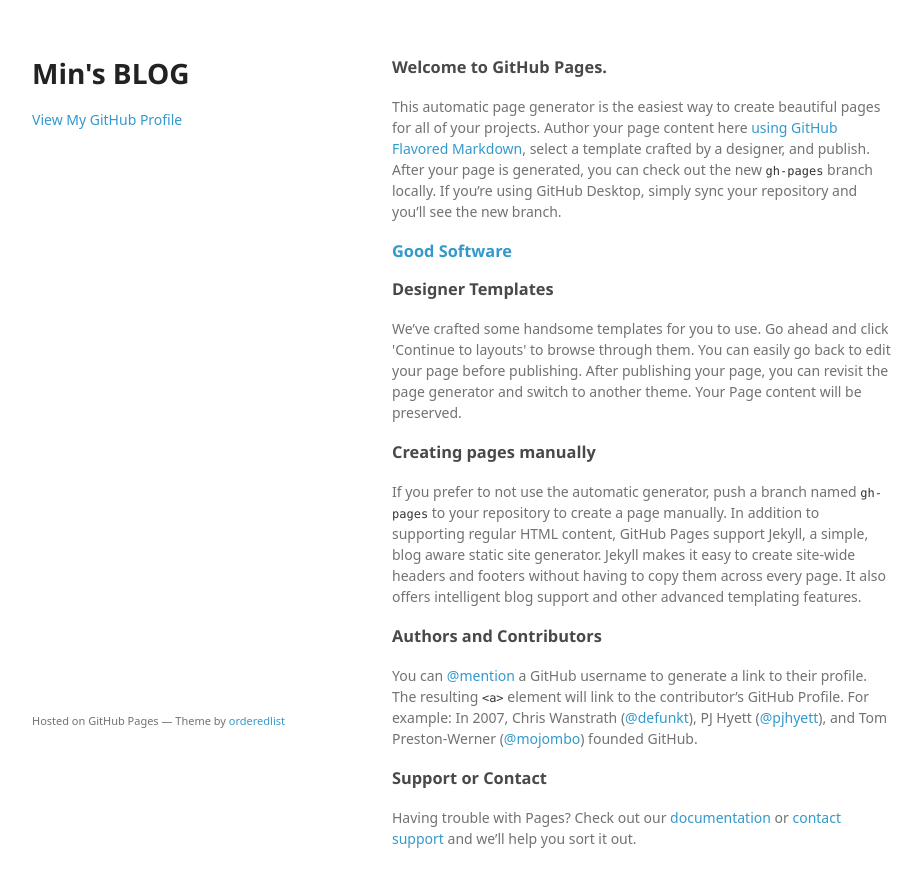
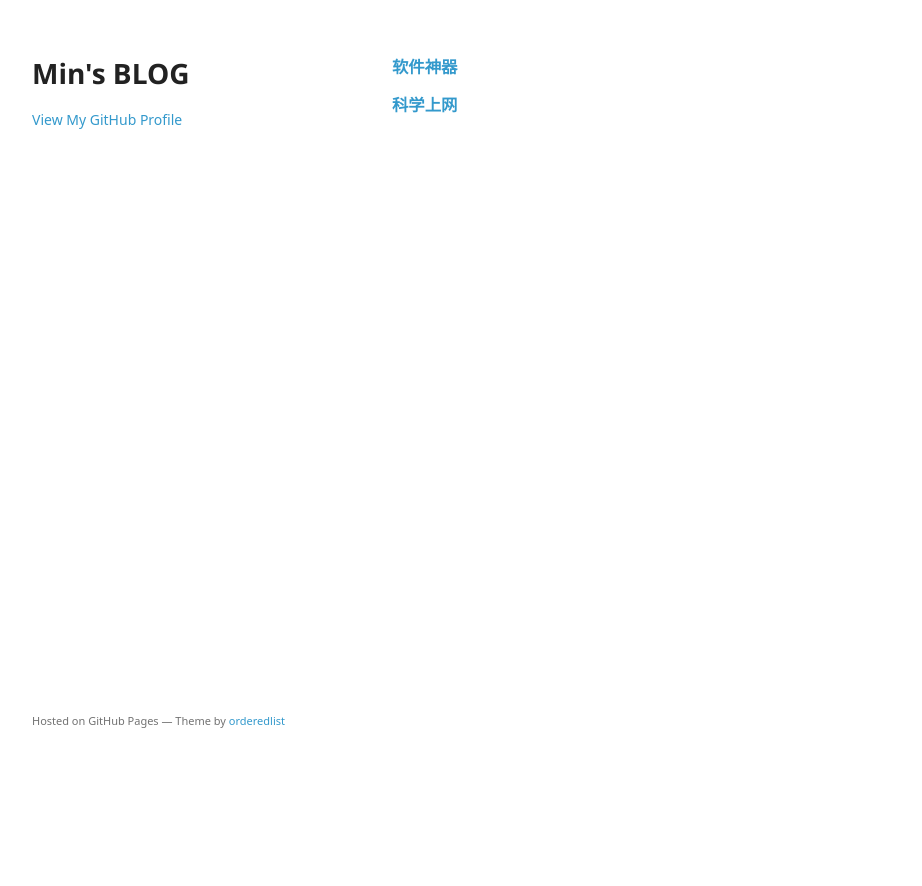
Before and after one commit to minucas/minucas.github.io, a plain HTML site: page index.html in a window 1280 px wide. Shown: the whole page, without its empty margins (178-1100 px from the left). After the commit the page ends 800 px from the top, so only its background shows below. Drawn offline with Linux system fonts and the light colour scheme; a web font is replaced by a local one.

Commit message:
Update index.html

```diff
--- a/index.html
+++ b/index.html
@@ -23,34 +23,15 @@
 
       </header>
       <section>
-        <h3>
-<a id="welcome-to-github-pages" class="anchor" href="#welcome-to-github-pages" aria-hidden="true"><span class="octicon octicon-link"></span></a>Welcome to GitHub Pages.</h3>
-
-<p>This automatic page generator is the easiest way to create beautiful pages for all of your projects. Author your page content here <a href="https://guides.github.com/features/mastering-markdown/">using GitHub Flavored Markdown</a>, select a template crafted by a designer, and publish. After your page is generated, you can check out the new <code>gh-pages</code> branch locally. If you’re using GitHub Desktop, simply sync your repository and you’ll see the new branch.</p>
 
 <h3>
-<a href="https://weavi.com/92079/Vy5TdG2IV9l5XcwtdA6mEQ">Good Software</a>
+<a href="https://weavi.com/92079/Vy5TdG2IV9l5XcwtdA6mEQ">软件神器</a>
 </h3>
 
 <h3>
-<a id="designer-templates" class="anchor" href="#designer-templates" aria-hidden="true"><span class="octicon octicon-link"></span></a>Designer Templates</h3>
+<a href="http://erichau.github.io/">科学上网</a>
+</h3>
 
-<p>We’ve crafted some handsome templates for you to use. Go ahead and click 'Continue to layouts' to browse through them. You can easily go back to edit your page before publishing. After publishing your page, you can revisit the page generator and switch to another theme. Your Page content will be preserved.</p>
-
-<h3>
-<a id="creating-pages-manually" class="anchor" href="#creating-pages-manually" aria-hidden="true"><span class="octicon octicon-link"></span></a>Creating pages manually</h3>
-
-<p>If you prefer to not use the automatic generator, push a branch named <code>gh-pages</code> to your repository to create a page manually. In addition to supporting regular HTML content, GitHub Pages support Jekyll, a simple, blog aware static site generator. Jekyll makes it easy to create site-wide headers and footers without having to copy them across every page. It also offers intelligent blog support and other advanced templating features.</p>
-
-<h3>
-<a id="authors-and-contributors" class="anchor" href="#authors-and-contributors" aria-hidden="true"><span class="octicon octicon-link"></span></a>Authors and Contributors</h3>
-
-<p>You can <a href="https://github.com/blog/821" class="user-mention">@mention</a> a GitHub username to generate a link to their profile. The resulting <code>&lt;a&gt;</code> element will link to the contributor’s GitHub Profile. For example: In 2007, Chris Wanstrath (<a href="https://github.com/defunkt" class="user-mention">@defunkt</a>), PJ Hyett (<a href="https://github.com/pjhyett" class="user-mention">@pjhyett</a>), and Tom Preston-Werner (<a href="https://github.com/mojombo" class="user-mention">@mojombo</a>) founded GitHub.</p>
-
-<h3>
-<a id="support-or-contact" class="anchor" href="#support-or-contact" aria-hidden="true"><span class="octicon octicon-link"></span></a>Support or Contact</h3>
-
-<p>Having trouble with Pages? Check out our <a href="https://help.github.com/pages">documentation</a> or <a href="https://github.com/contact">contact support</a> and we’ll help you sort it out.</p>
       </section>
       <footer>
         <p><small>Hosted on GitHub Pages &mdash; Theme by <a href="https://github.com/orderedlist">orderedlist</a></small></p>
```
